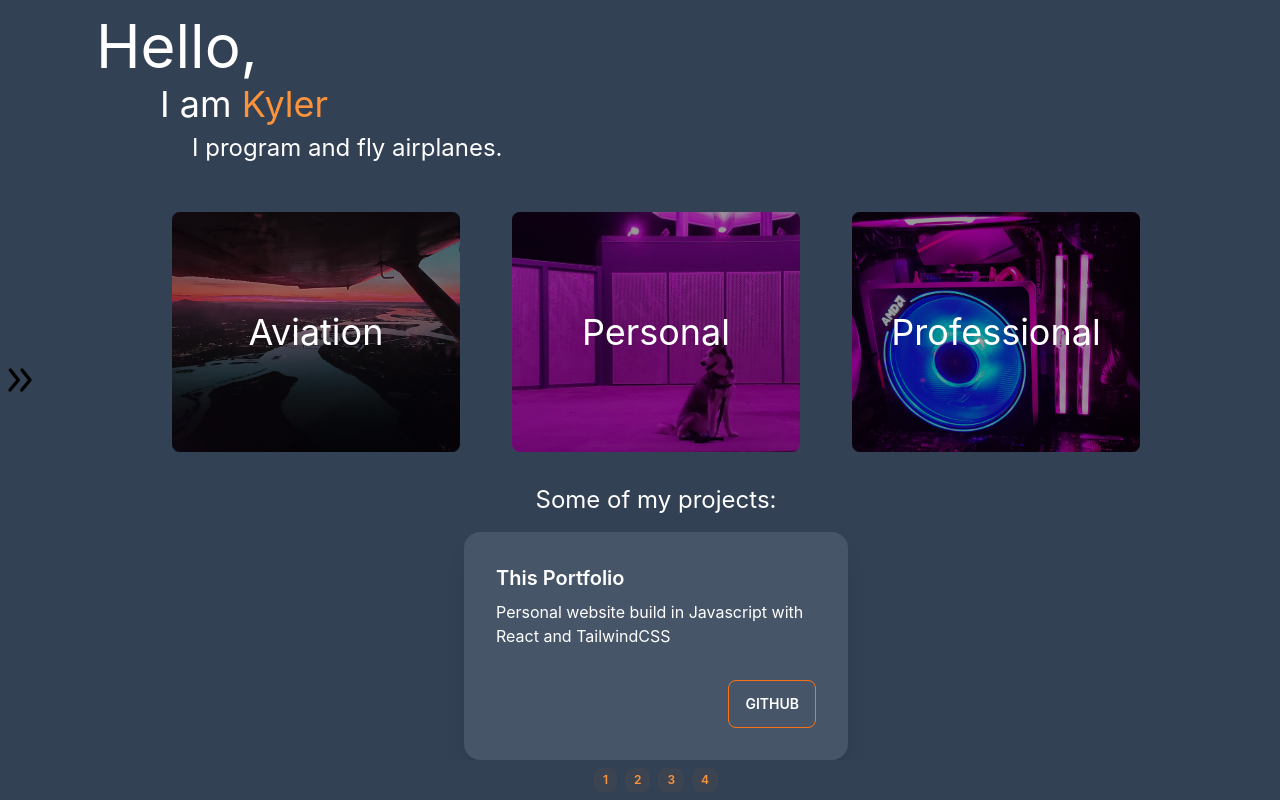
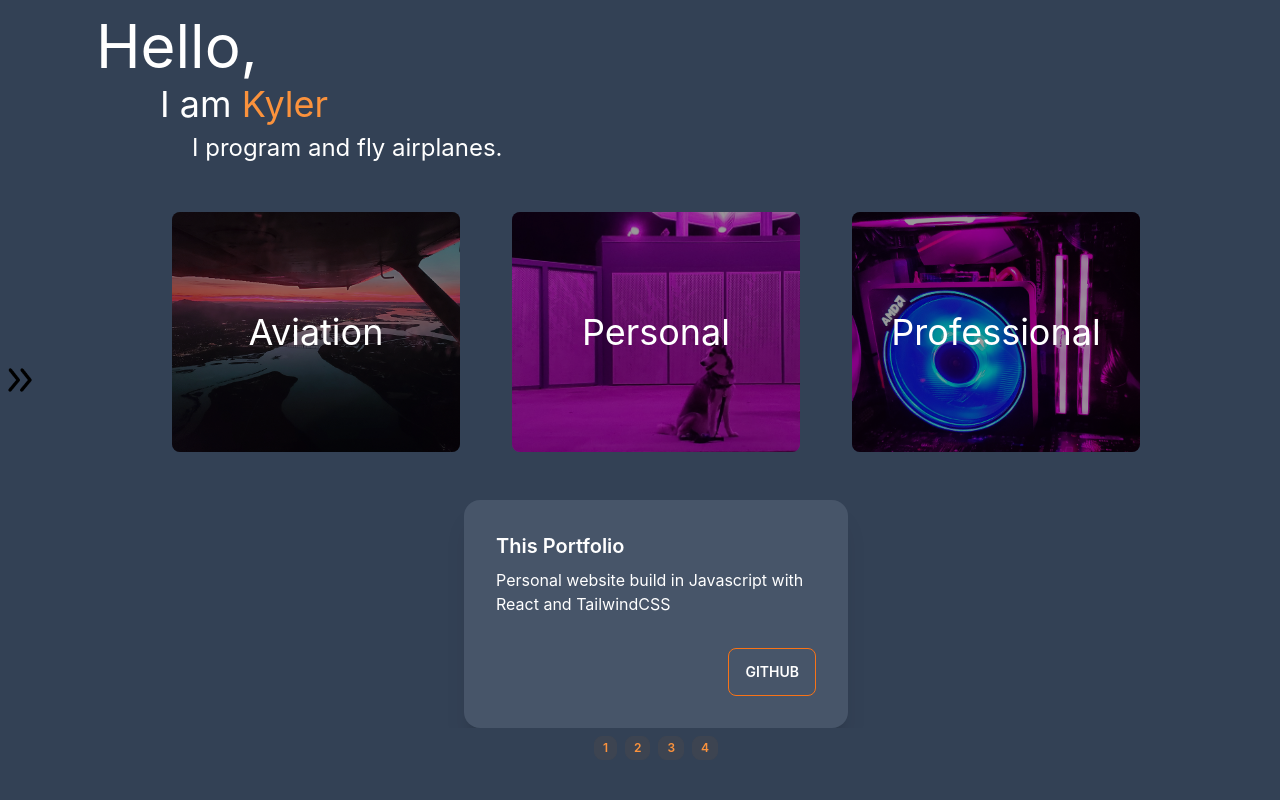
Before and after one commit to fisher60/portfolio, a React (Create React App) app in the folder portfolio/: page / in a window 1280 px wide. Built offline with nearby package versions, Linux system fonts and the light colour scheme.

Commit message:
remove title text for carousel

```diff
--- a/portfolio/src/components/projectCarousel.jsx
+++ b/portfolio/src/components/projectCarousel.jsx
@@ -35,7 +35,6 @@ export default function ProjectCarousel() {
 let carouselButtons = [...Array(carouselItems.length).keys()].map((i) => <a href={"#item" + i} key={i} className="btn btn-xs text-orange-400">{i + 1}</a>)
     return (
         <div className="flex flex-col items-center mt-4">
-            <h1 className="text-2xl">Some of my projects:</h1>
             <div className="carousel text-black w-full mt-4">
                 {carouselItems}
             </div>
```
